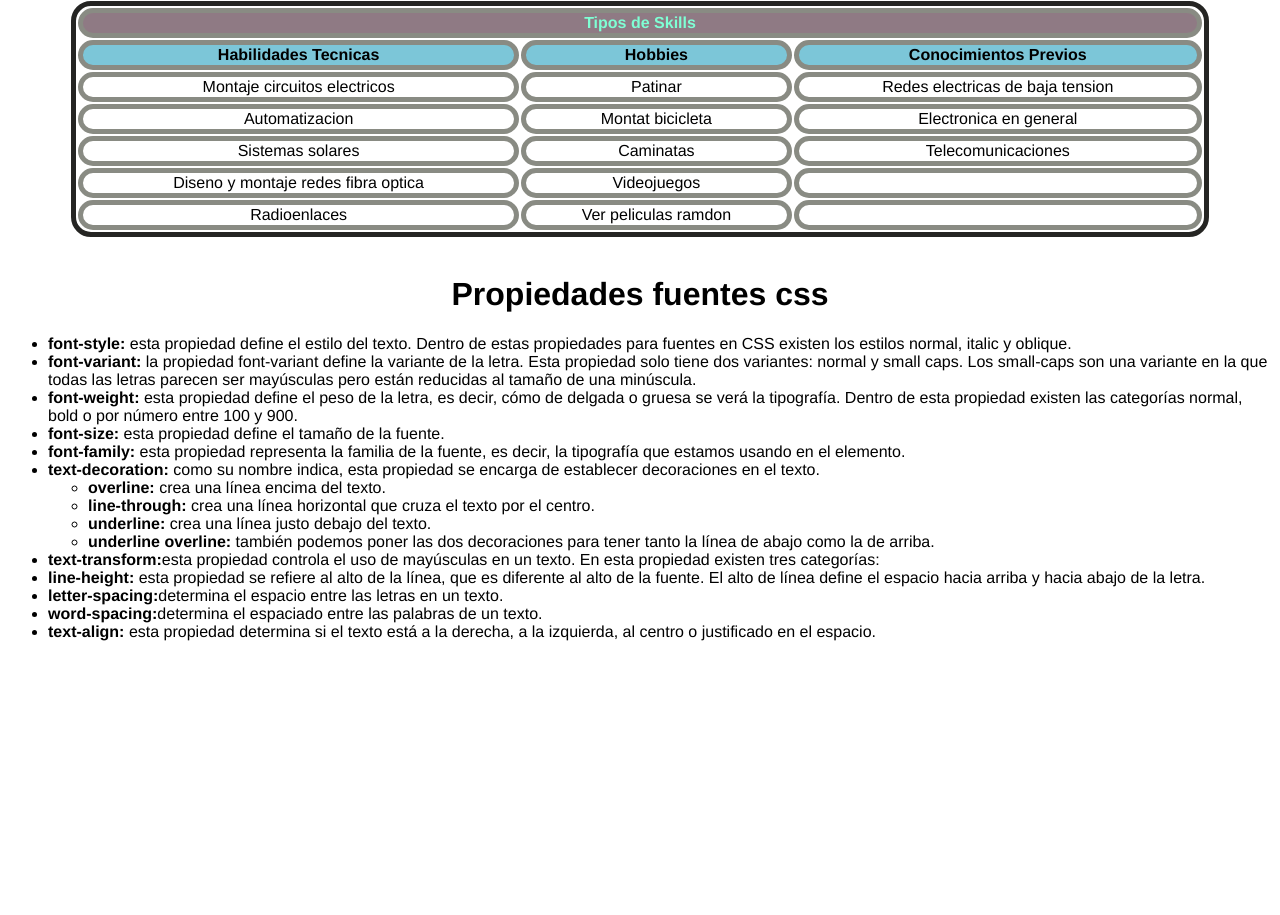
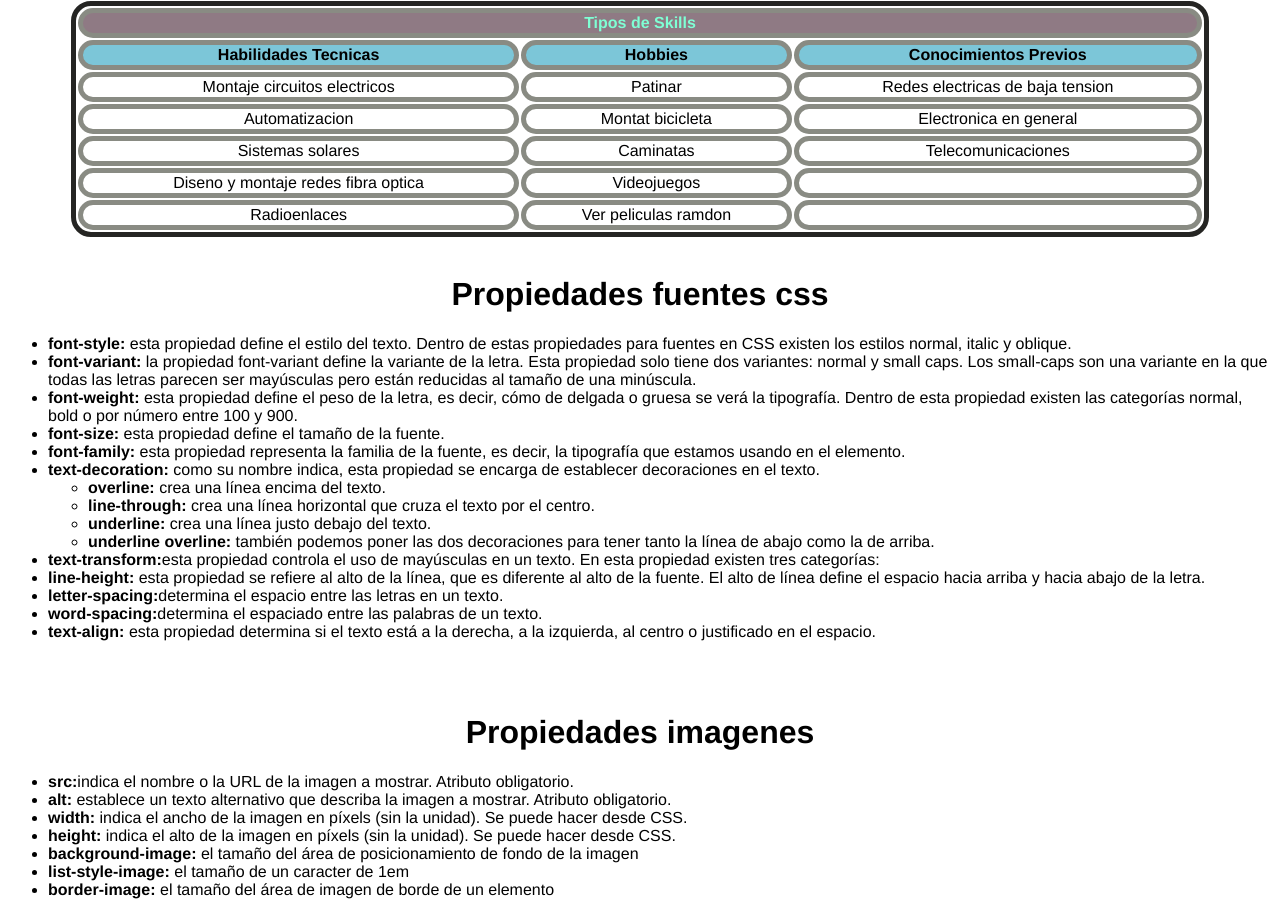
Before and after one commit to Muertoparado/tablas, a plain HTML site: page index.html in a window 1280 px wide. Shown: the part 707-1622 px from the top of the page. Before the commit the page ends 1364 px from the top, so only its background shows below. Drawn offline with Linux system fonts and the light colour scheme.

Commit message:
propiedades imagenes

```diff
--- a/index.html
+++ b/index.html
@@ -159,5 +159,19 @@
 
 
     </div>
+<br><br>
+    <div>
+        <h1>Propiedades imagenes</h1>
+
+        <ul>
+            <li> <strong>src:</strong>indica el nombre o la URL de la imagen a mostrar. Atributo obligatorio.</li>
+            <li><strong>alt:</strong> establece un texto alternativo que describa la imagen a mostrar. Atributo obligatorio.</li>
+            <li><strong>width:</strong> indica el ancho de la imagen en píxels (sin la unidad). Se puede hacer desde CSS.</li>
+            <li><strong>height: </strong>indica el alto de la imagen en píxels (sin la unidad). Se puede hacer desde CSS.</li>
+            <li><strong>background-image:</strong> el tamaño del área de posicionamiento de fondo de la imagen</li>
+            <li><strong>list-style-image:</strong> el tamaño de un caracter de 1em</li>
+            <li><strong>border-image:</strong> el tamaño del área de imagen de borde de un elemento</li>
+        </ul>
+    </div>
 </body>
 </html>
```
